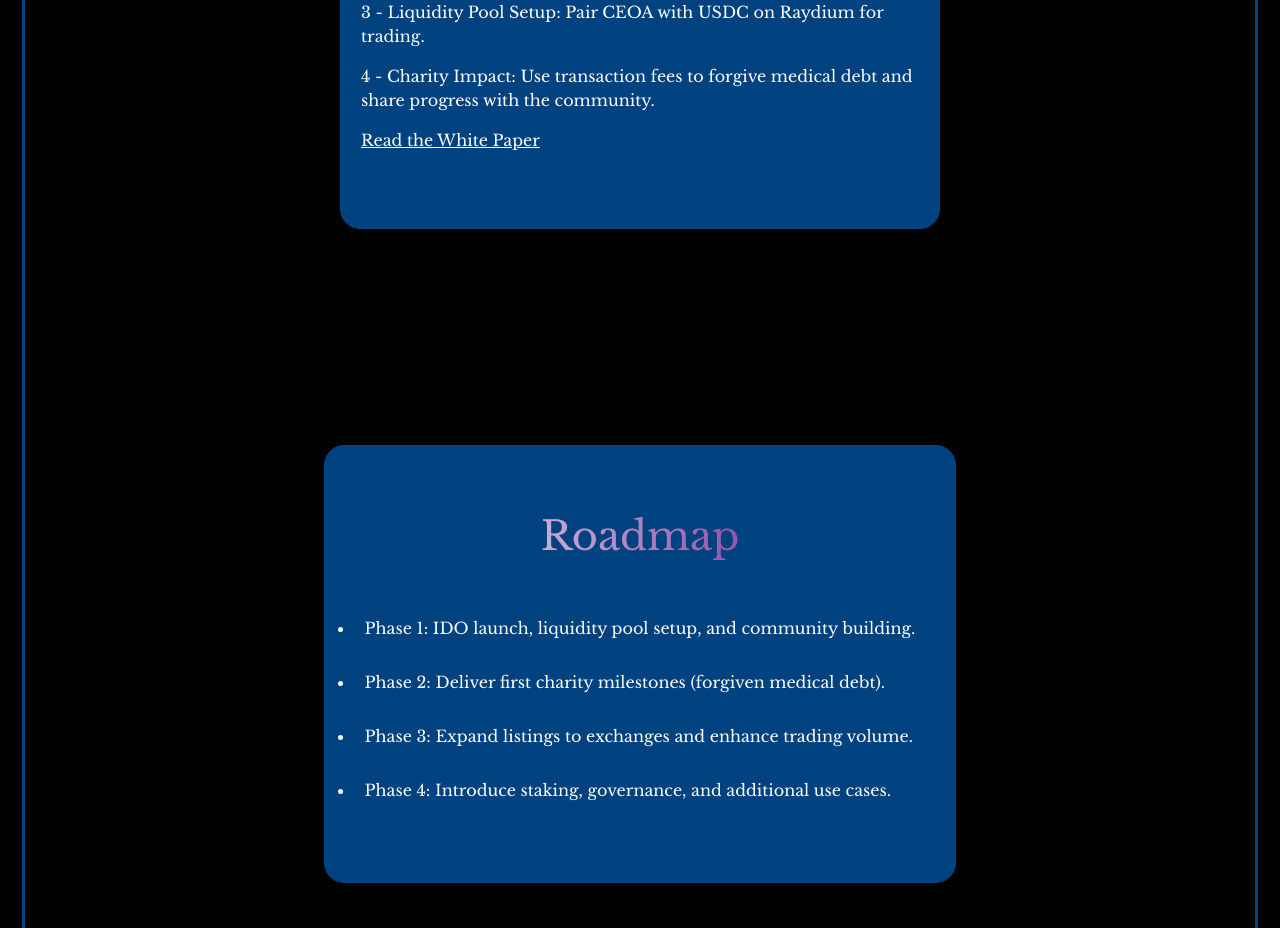
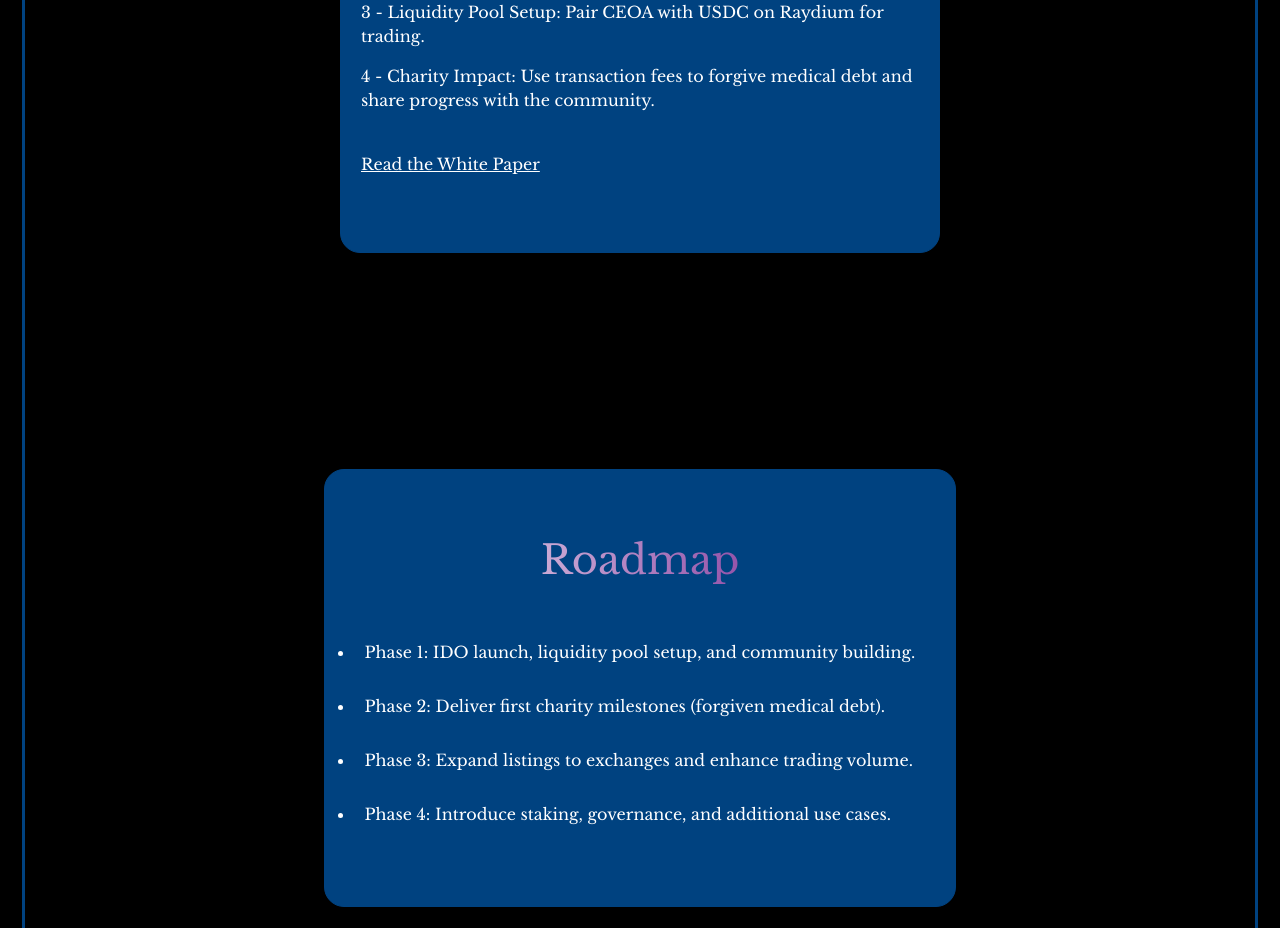
Before and after one commit to tkdvl/ny_coin, a React (Vite) app: page / in a window 1280 px wide. Shown: the part 2900-3828 px from the top of the page. Built offline with nearby package versions, Linux system fonts and the light colour scheme; a web font is replaced by a local one.

Commit message:
Increase margin on top of white paper link

```diff
--- a/src/App.css
+++ b/src/App.css
@@ -115,6 +115,9 @@
   background-color: #004280;
 }
 
+.white_paper_p {
+  margin-top: 40px;
+}
 .white_paper_link {
   color: white;
 }
--- a/src/App.jsx
+++ b/src/App.jsx
@@ -54,14 +54,11 @@ function App() {
               4 - Charity Impact: Use transaction fees to forgive medical debt
               and share progress with the community.
             </p>
-            <p>
+            <p className="white_paper_p">
               <a
                 className="white_paper_link"
                 href="https://dawn-shadow-88.linkyhost.site"
                 target="_blank"
-                // style={{
-                //   color: "white",
-                // }}
               >
                 Read the White Paper
               </a>
```
